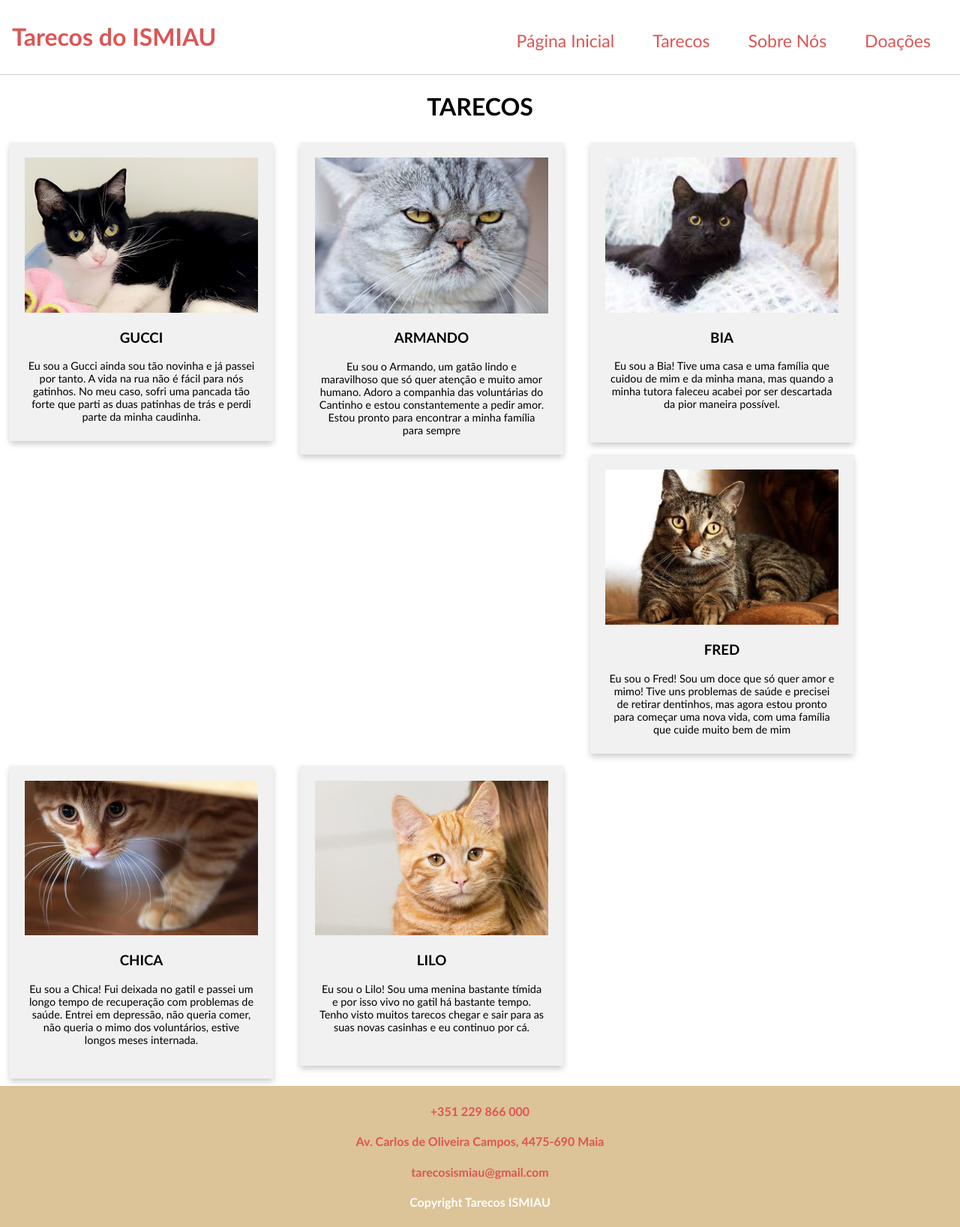
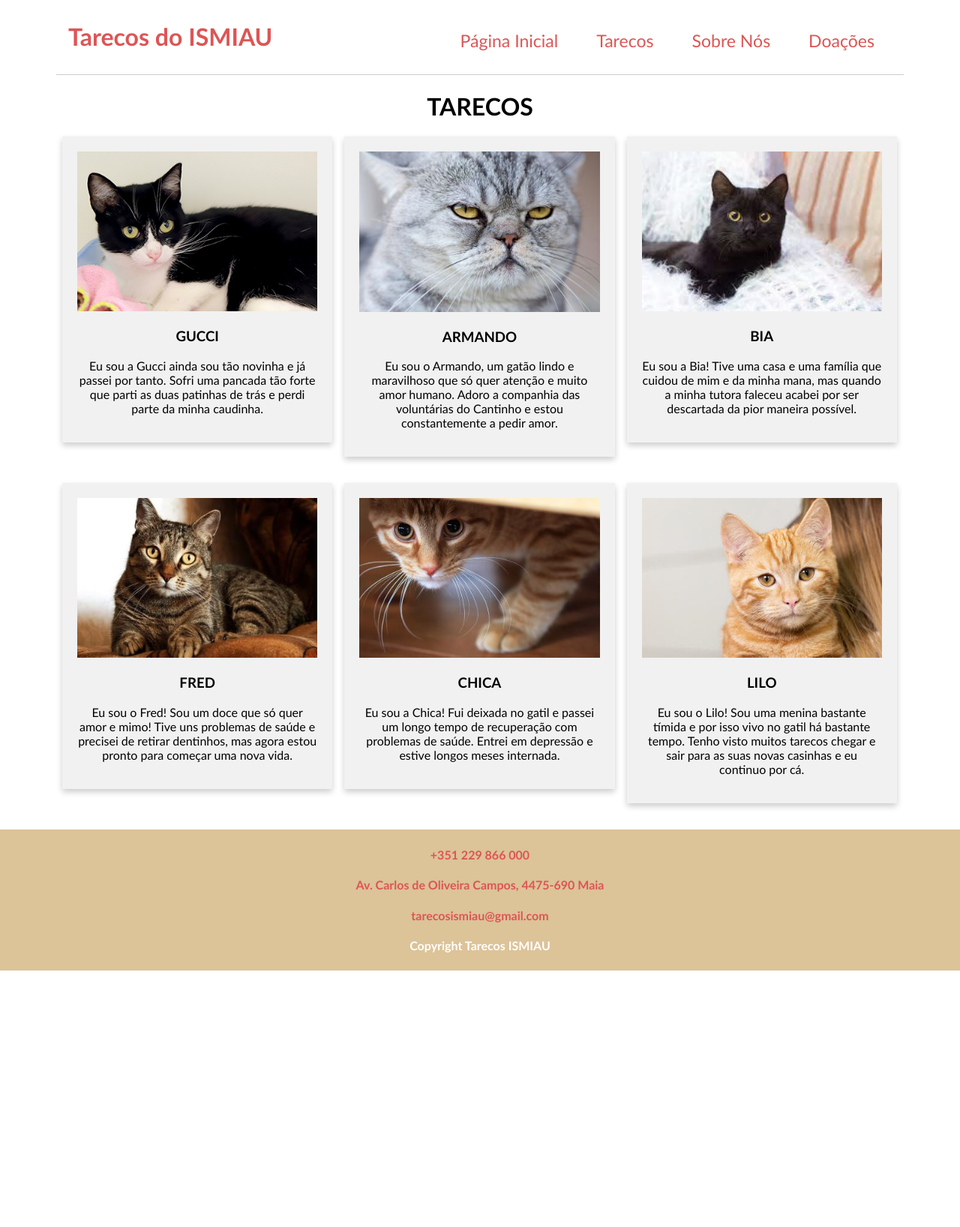
Before and after one commit to TIWM1/tiwm22-ti-g03, a PHP site: page /tarecos.php in a window 1280 px wide. Shown: the whole page at 75% size. After the commit the page ends 1294 px from the top, so only its background shows below. Run offline with PHP 8.4, Linux system fonts and the light colour scheme.

Commit message:
Atualizaçoes

```diff
--- a/tecnologias/doacao.php
+++ b/tecnologias/doacao.php
@@ -3,7 +3,7 @@
 <head>
     <meta charset="UTF-8">
     <meta http-equiv="X-UA-Compatible" content="IE=edge">
-    <meta name="viewport" content="width=device-width, initial-scale=1.0">
+    <meta name="viewport" content="width=100%, initial-scale=1.0">
     <title>Tarecos do ISMIAU</title>
     <link rel="stylesheet" href="style.css">
 </head>
--- a/tecnologias/sobre.php
+++ b/tecnologias/sobre.php
@@ -3,7 +3,7 @@
 <head>
     <meta charset="UTF-8">
     <meta http-equiv="X-UA-Compatible" content="IE=edge">
-    <meta name="viewport" content="width=device-width, initial-scale=1.0">
+    <meta name="viewport" content="width=100%, initial-scale=1.0">
     <title>Sobre Nós</title>
     <link rel="stylesheet" href="style.css">
 </head>
@@ -25,7 +25,6 @@
       <div class="container">
         <h1>João Braga</h1>
         <p class="numero">A038728</p>
-        <p>Some text that describes me lorem ipsum ipsum lorem.</p>
         <p>a038728@ipmaia.pt</p>
       </div>
     </div>
@@ -37,7 +36,6 @@
       <div class="container">
         <h1>Filipa Andrez</h1>
         <p class="numero">A042620</p>
-        <p>Some text that describes me lorem ipsum ipsum lorem.</p>
         <p>a042620@ipmaia.pt</p>
       </div>
     </div>
@@ -49,7 +47,6 @@
       <div class="container">
         <h1>Gonçalo Silva</h1>
         <p class="numero">A038795</p>
-        <p>Some text that describes me lorem ipsum ipsum lorem.</p>
         <p>a038795@ipmaia.pt</p>
       </div>
     </div>
--- a/tecnologias/style.css
+++ b/tecnologias/style.css
@@ -15,11 +15,25 @@ html {
     text-decoration: none;
     color: rgb(221, 85, 85);
   }
+  h2{
+    margin-top: auto;
+    margin-left: 75px;
+    margin-right: 75px;
+  }
+
+  ul li{
+    margin-top: auto;
+    margin-left: 75px;
+    margin-right: 75px;
+  }
+
   .site-header {
     border-bottom: 1px solid #ccc;
     padding: .5em 1em;
     display: flex;
     justify-content: space-between;
+    margin-left: 75px;
+    margin-right: 75px;
   }
 
   .site-identity h1 {
@@ -42,33 +56,15 @@ html {
   }
 
   /* FOOTER */
-  .all-browsers {
-    margin: 0;
-    padding: 5px;
-    background-color: lightgray;
-  }
 
-  .all-browsers > h1, .browser {
-    margin: 10px;
-    padding: 5px;
-  }
-
-  .browser {
-    background: white;
-  }
-
-  .browser > h2, p {
-    margin: 4px;
-    font-size: 90%;
-  }
 
   footer {
     text-align: center;
     padding: 3px;
     background-color: #aa6e0669;
     color: white;
+    margin :0 auto;
   }
-
   /* BANNER */
 
   .banner {
@@ -103,6 +99,10 @@ html {
   box-sizing: inherit;
 }
 
+.row {
+  margin-left: 75px;
+  margin-right: 75px;
+}
 .column {
   float: left;
   width: 33.3%;
@@ -113,6 +113,7 @@ html {
 .card {
   box-shadow: 0 4px 8px 0 rgba(0, 0, 0, 0.2);
   margin: 8px;
+  align-items: center;
 }
 
 .about-section {
@@ -123,7 +124,7 @@ html {
 }
 
 .container {
-  padding: 0 16px;
+  padding: 2px 16px
 }
 
 .container::after, .row::after {
@@ -138,26 +139,8 @@ html {
 
 /* TARECOS */
 
-/* Float four columns side by side */
-.coluna {
-  float: left;
-  width: 30%;
-  padding: 0 10px;
-}
-
-/* Remove extra left and right margins, due to padding */
-.ro {margin: 0 -5px;}
-
-/* Clear floats after the columns */
-.ro:after {
-  content: "";
-  display: flex;
-  clear: both;
-}
-
-
 /* Style the counter cards */
-.card {
+.tcard {
   box-shadow: 0 4px 8px 0 rgba(0, 0, 0, 0.2);
   padding: 20px;
   text-align: center;
@@ -191,3 +174,5 @@ tfoot{
   width: 350px;
   height: 75px;
 }
+
+/* DOAÇÃO */
--- a/tecnologias/tarecos.php
+++ b/tecnologias/tarecos.php
@@ -3,7 +3,7 @@
 <head>
     <meta charset="UTF-8">
     <meta http-equiv="X-UA-Compatible" content="IE=edge">
-    <meta name="viewport" content="width=device-width, initial-scale=1.0">
+    <meta name="viewport" content="width=100%, initial-scale=1.0">
     <title>TARECOS</title>
     <link rel="stylesheet" href="style.css">
 </head>
@@ -14,61 +14,60 @@
 
 
 <h1 style="text-align:center">TARECOS</h1>
-<div class="ro" >
-  <div class="coluna">
-    <div class="card">
-    <img src="images/tarecos/gucci.jpg" alt="Jane" style="width:100%">
+<div class="row" >
+  <div class="column">
+    <div class="tcard">
+    <img src="images/tarecos/gucci.jpg" alt="Gucci" style="width:100%">
       <h3>GUCCI</h3>
-      <p>Eu sou a Gucci ainda sou tão novinha e já passei por tanto. A vida na rua não é fácil para nós gatinhos.
-        No meu caso, sofri uma pancada tão forte que parti as duas patinhas de trás e perdi parte da minha caudinha.</p>
+      <p>Eu sou a Gucci ainda sou tão novinha e já passei por tanto.
+        Sofri uma pancada tão forte que parti as duas patinhas de trás e perdi parte da minha caudinha.</p>
     </div>
   </div>
 
-  <div class="coluna">
-  <div class="card">
-    <img src="images/tarecos/armando.jpg" alt="Jane" style="width:100%">
+  <div class="column">
+  <div class="tcard">
+    <img src="images/tarecos/armando.jpg" alt="Armando" style="width:100%">
       <h3>ARMANDO</h3>
       <p>Eu sou o Armando, um gatão lindo e maravilhoso que só quer atenção e muito amor humano.
-        Adoro a companhia das voluntárias do Cantinho e estou constantemente a pedir amor. Estou pronto para encontrar a minha família para sempre</p>
+        Adoro a companhia das voluntárias do Cantinho e estou constantemente a pedir amor.</p>
     </div>
   </div>
 
-  <div class="coluna">
-  <div class="card">
-    <img src="images/tarecos/bia.jpg" alt="Jane" style="width:100%">
+  <div class="column">
+  <div class="tcard">
+    <img src="images/tarecos/bia.jpg" alt="Bia" style="width:100%">
       <h3>BIA</h3>
       <p>Eu sou a Bia! Tive uma casa e uma família que
         cuidou de mim e da minha mana, mas quando a minha tutora faleceu acabei por ser descartada da pior maneira possível.</p>
-        <br>
+    </div>
+  </div>
+</div>
+<br>
+  <div class="row" >
+  <div class="column">
+  <div class="tcard">
+    <img src="images/tarecos/fred.jpg" alt="Fred" style="width:100%">
+      <h3>FRED</h3>
+      <p>Eu sou o Fred! Sou um doce que só quer amor e mimo! Tive uns problemas de saúde e precisei de retirar dentinhos,
+        mas agora estou pronto para começar uma nova vida.</p>
     </div>
   </div>
 
-  <div class="coluna">
-  <div class="card">
-    <img src="images/tarecos/fred.jpg" alt="Jane" style="width:100%">
-      <h3>FRED</h3>
-      <p>Eu sou o Fred! Sou um doce que só quer amor e mimo! Tive uns problemas de saúde e precisei de retirar dentinhos,
-        mas agora estou pronto para começar uma nova vida, com uma família que cuide muito bem de mim</p>
+  <div class="column">
+  <div class="tcard">
+    <img src="images/tarecos/chica.jpg" alt="Chica" style="width:100%">
+      <h3>CHICA</h3>
+      <p>Eu sou a Chica! Fui deixada no gatil e passei um longo tempo de recuperação com problemas de saúde.
+        Entrei em depressão e estive longos meses internada.</p>
     </div>
   </div>
 
-  <div class="coluna">
-  <div class="card">
-    <img src="images/tarecos/chica.jpg" alt="Jane" style="width:100%">
-      <h3>CHICA</h3>
-      <p>Eu sou a Chica! Fui deixada no gatil e passei um longo tempo de recuperação com problemas de saúde.
-        Entrei em depressão, não queria comer, não queria o mimo dos voluntários, estive longos meses internada.</p>
-        <br>
-    </div>
-  </div>
-
-  <div class="coluna">
-  <div class="card">
-    <img src="images/tarecos/lilo.jpg" alt="Jane" style="width:100%">
+  <div class="column">
+  <div class="tcard">
+    <img src="images/tarecos/lilo.jpg" alt="Lilo" style="width:100%">
       <h3>LILO</h3>
       <p>Eu sou o Lilo! Sou uma menina bastante tímida e por isso vivo no gatil há bastante tempo.
         Tenho visto muitos tarecos chegar e sair para as suas novas casinhas e eu continuo por cá.</p>
-        <br>
     </div>
     <br>
   </div>
```
Also changed, not shown: tecnologias/index.php (+7 -8 lines).
